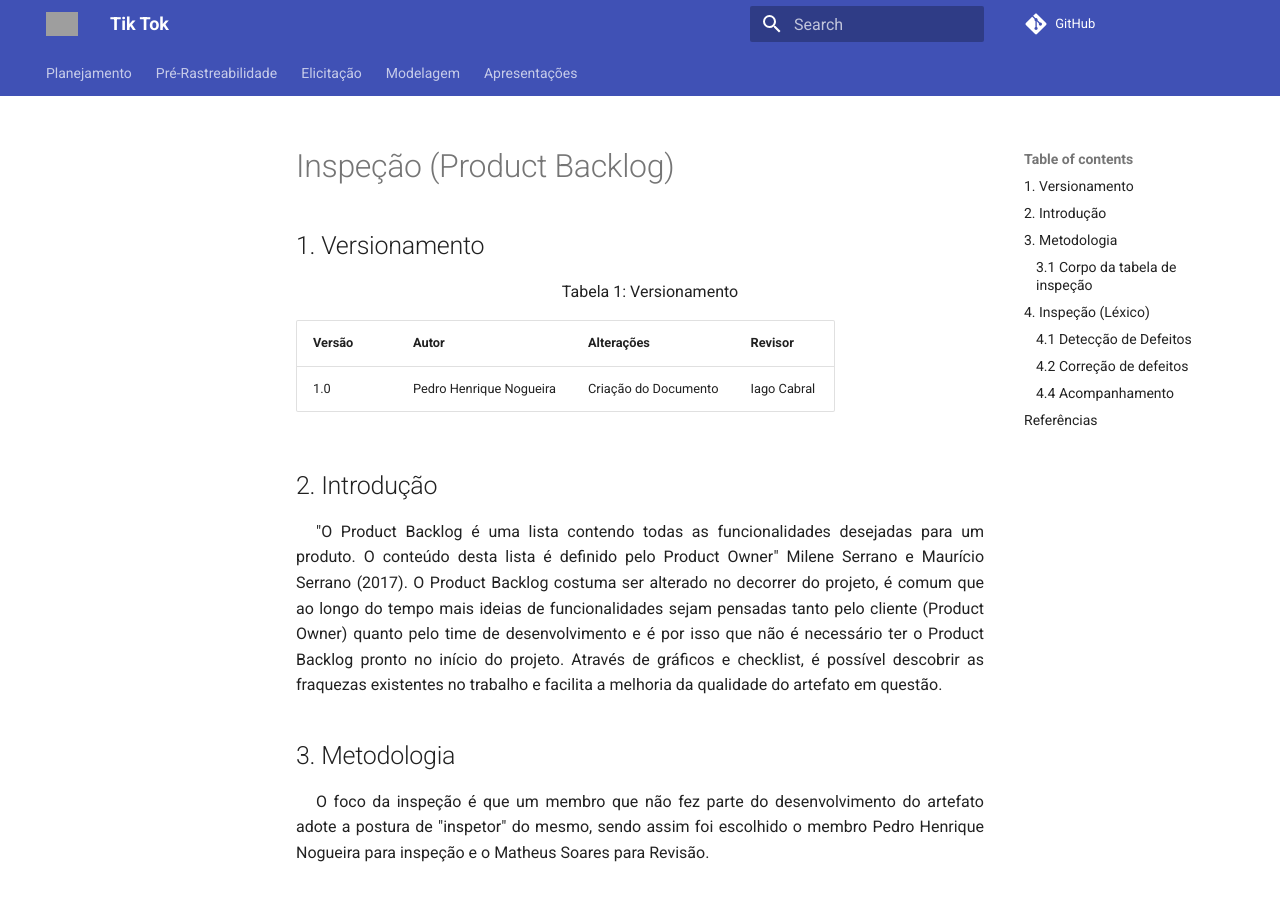
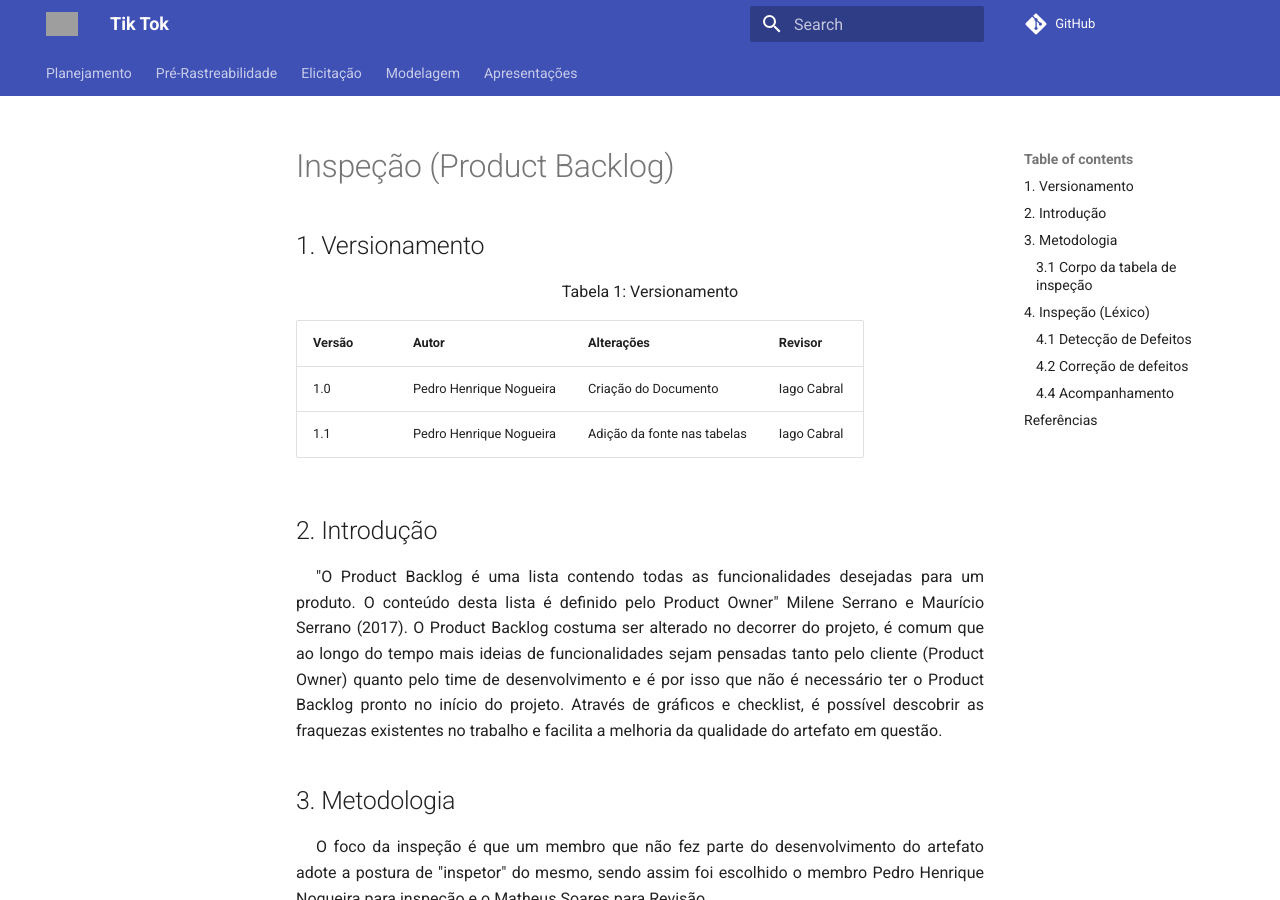
Before and after one commit to Requisitos-de-Software/2022.1-TikTok, an MkDocs documentation site: the page built from docs/Analise/Verificacao/verificacaoBacklog.md, in a window 1280 px wide and 900 px high. Built offline with MkDocs 1.6.1 and Material for MkDocs 9.7.7, drawn with Linux system fonts in a browser that asks for light colours; comment, search, counter and statistics services are not loaded; grey boxes are pictures that could not be loaded.

Commit message:
#70 - Documento de verificação do Backlog

```diff
--- a/docs/Analise/Verificacao/verificacaoBacklog.md
+++ b/docs/Analise/Verificacao/verificacaoBacklog.md
@@ -9,6 +9,7 @@
 | Versão | Autor | Alterações | Revisor    |
 | ------ | ----- | ---------- | --- |
 | 1.0   | Pedro Henrique Nogueira  | Criação do Documento |  Iago Cabral  |
+| 1.1   | Pedro Henrique Nogueira  | Adição da fonte nas tabelas|  Iago Cabral  |
 
 
 
```
